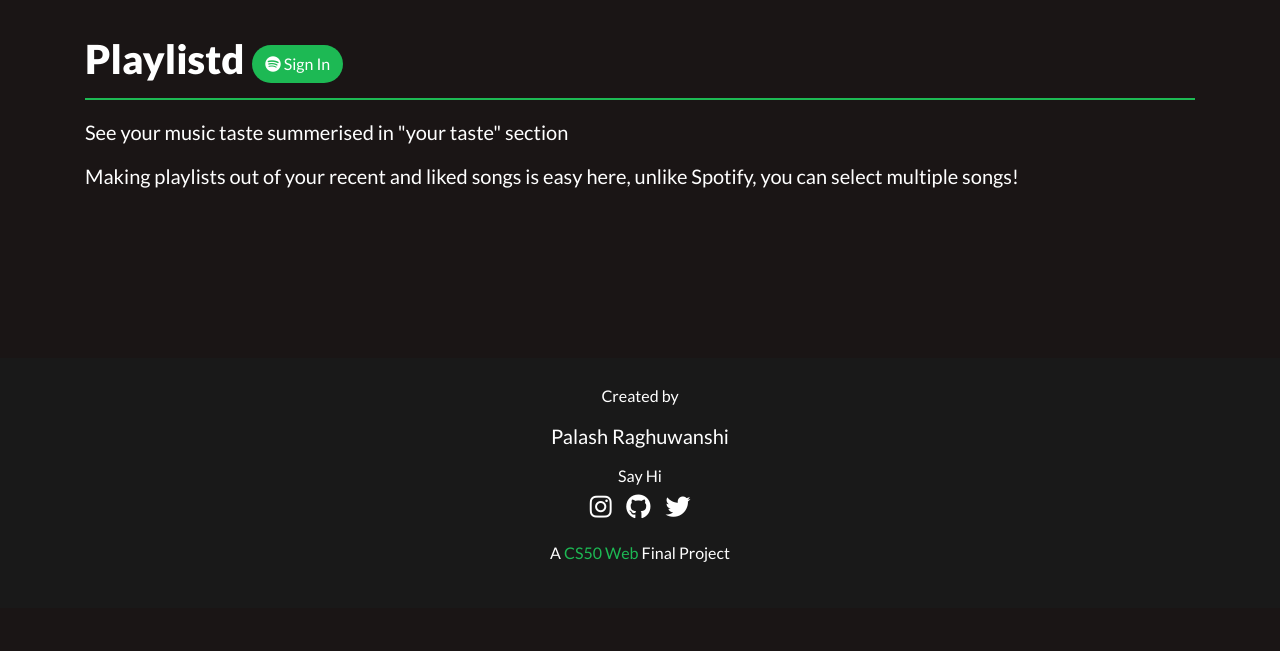
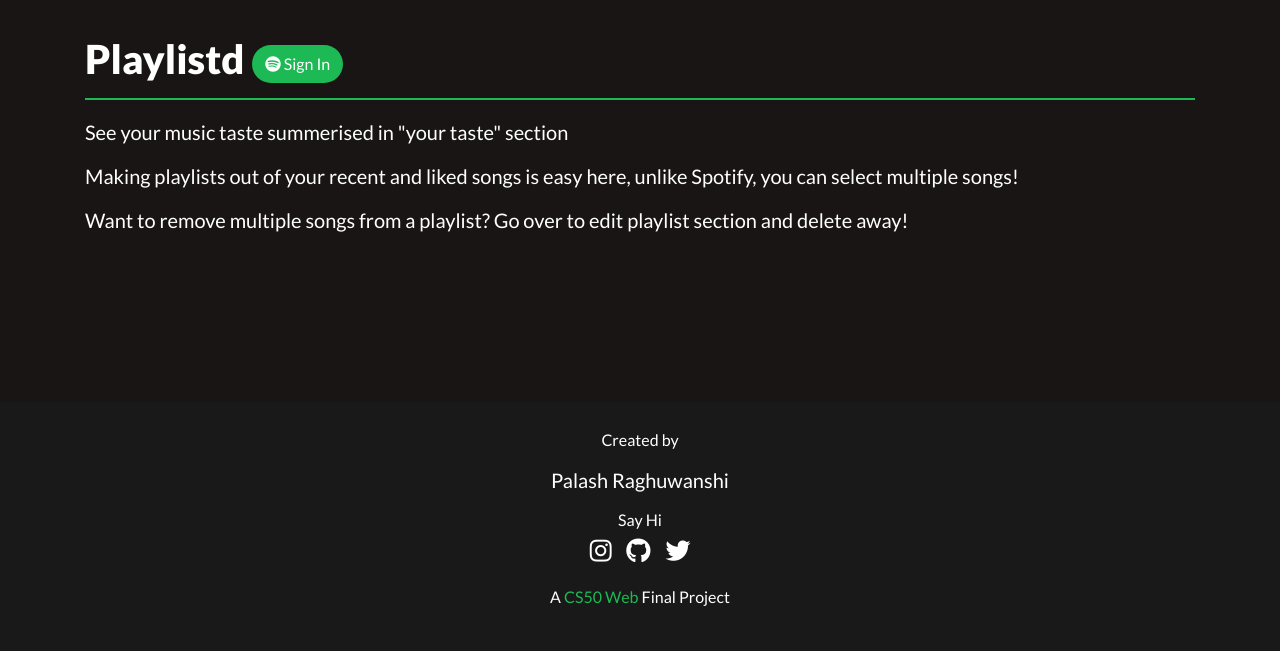
Before and after one commit to raghupalash/playlistd, a Django app: template app/templates/app/landing_page.html in a window 1280 px wide. Shown: the part 56-707 px from the top of the page. Run offline with Django 3.2, Linux system fonts and the light colour scheme; the template is opened without the code that fills it, so the values that code supplies are empty; some libraries are stand-ins or nearby versions.

Commit message:
More changes to landing page

```diff
--- a/app/templates/app/landing_page.html
+++ b/app/templates/app/landing_page.html
@@ -14,9 +14,13 @@
                 </div>
                 <div>
                     <div class="h5" style="font-weight:400; margin: 20px 0;">See your music taste summerised in "your taste" section</div>
-                    <div class="h5" style="font-weight:400; margin: 20px 0 170px 0;">
+                    <div class="h5" style="font-weight:400; margin: 20px 0;">
                         Making playlists out of your recent and liked songs is easy here,
                         unlike Spotify, you can select multiple songs!
+                    </div>
+                    <div class="h5" style="font-weight:400; margin: 20px 0 170px 0;">
+                        Want to remove multiple songs from a playlist? Go over to edit playlist section
+                        and delete away!
                     </div>
                 </div>
         </div>
```
